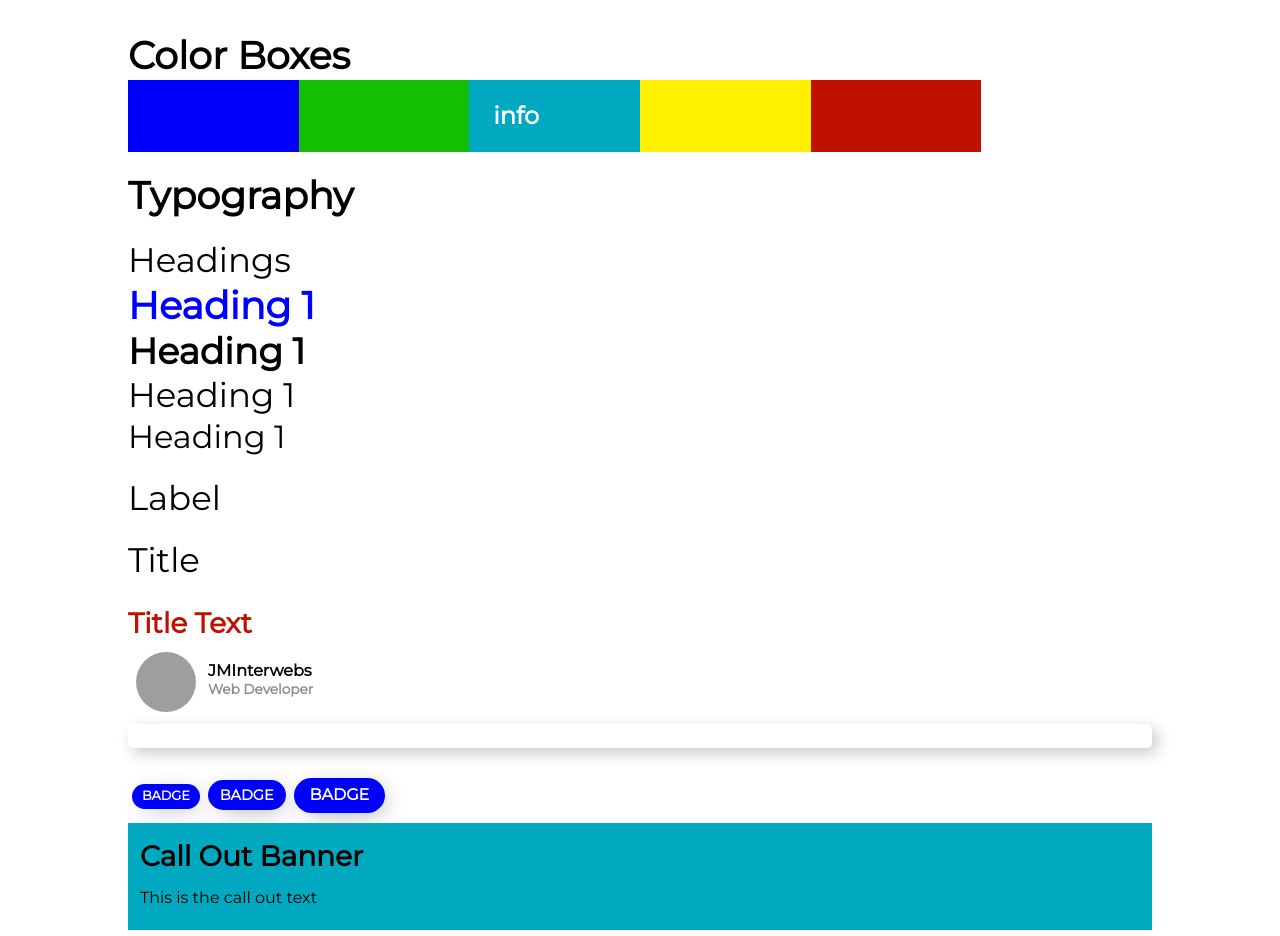
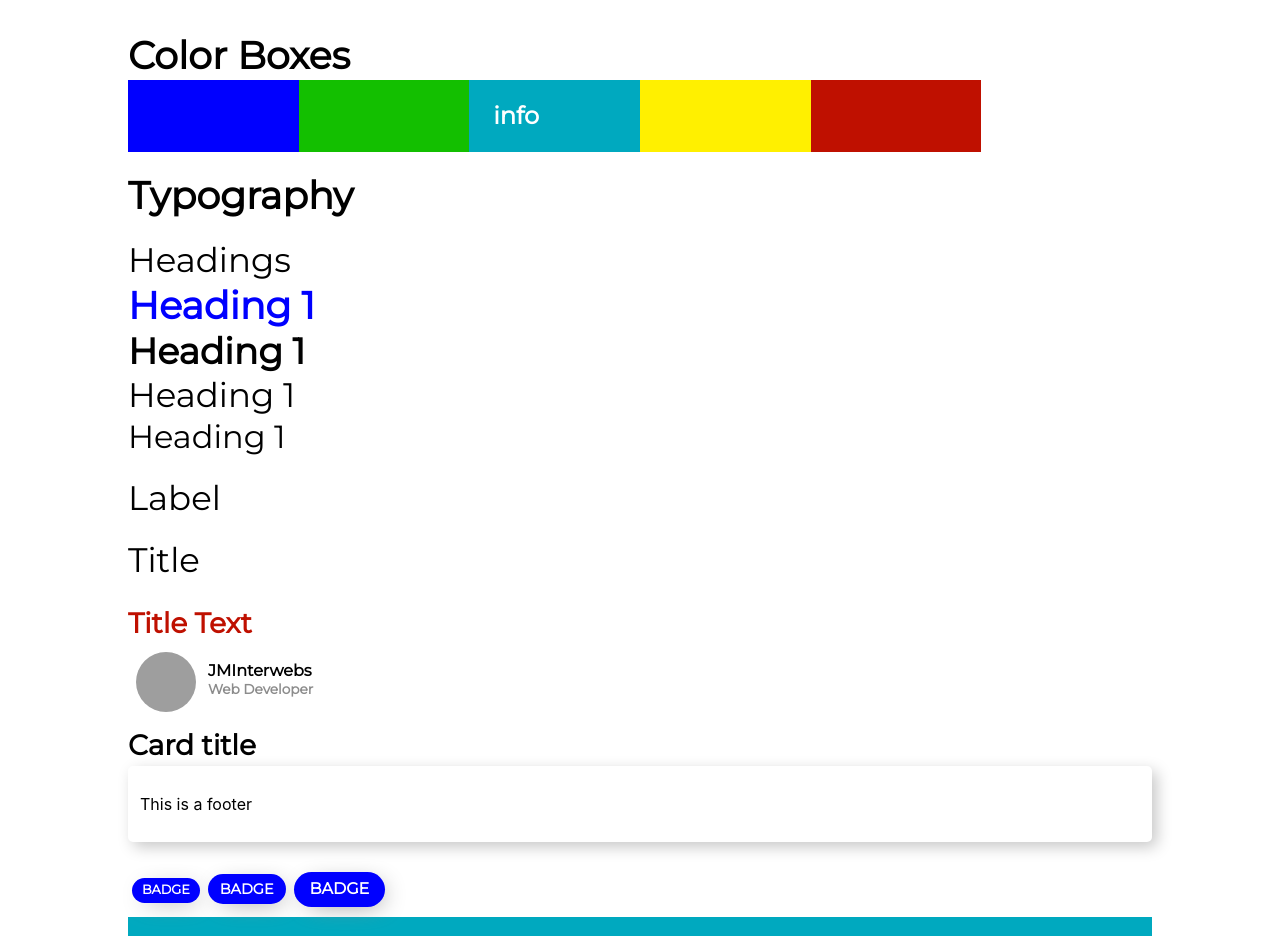
Before and after one commit to jminterwebs/jmdesign, a React (Create React App) app: page / in a window 1280 px wide. Shown: the top 936 px of the page. Built offline with nearby package versions, Linux system fonts and the light colour scheme; grey boxes are pictures that could not be loaded; a web font is replaced by a local one.

Commit message:
updated card

```diff
--- a/src/components/App.js
+++ b/src/components/App.js
@@ -72,7 +72,7 @@ export default function App() {
 
       <br />
 
-      <Card title={<Title text="hello there" />} outsideTitle />
+      <Card title="Card title" outsideTitle footer={<p> This is a footer</p>} />
 
       <br />
 
--- a/src/components/card/Card.js
+++ b/src/components/card/Card.js
@@ -7,8 +7,8 @@ import Title from '../typography/Title';
 export default function Card(props) {
   const { title, footer, children, customClass, outsideTitle } = props;
 
-  const outterTitle = outsideTitle ? <Title title={title} /> : '';
-  const innerTitle = outsideTitle ? '' : <Title title={title} />;
+  const outterTitle = outsideTitle ? <Title text={title} /> : '';
+  const innerTitle = outsideTitle ? '' : <Title text={title} />;
   const style = customClass || '';
 
   return (
```
